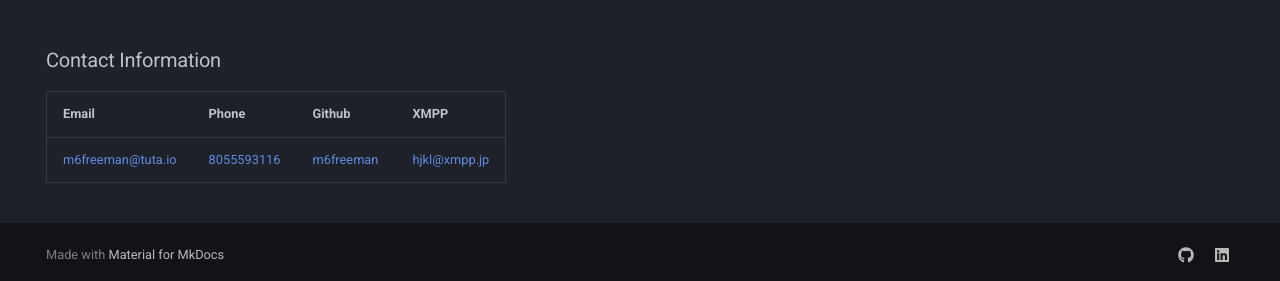
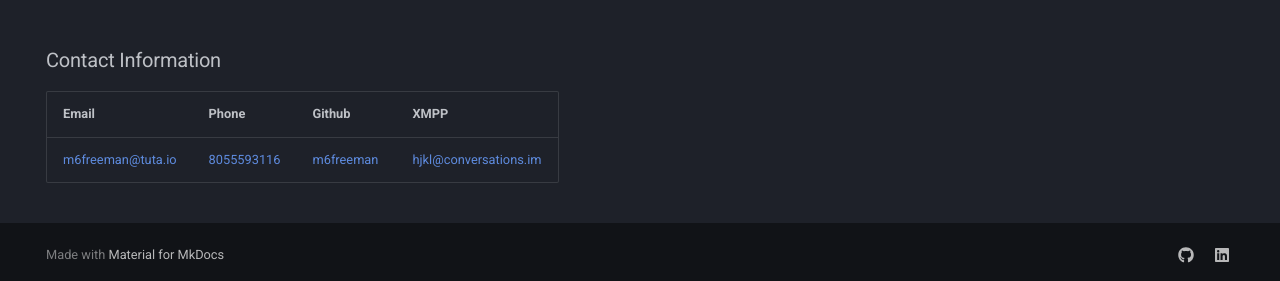
Before and after one commit to m6freeman/m6freeman.github.io, an MkDocs documentation site: the page built from docs/index.md, in a window 1280 px wide and 900 px high, scrolled down 3909 px. Shown: the part 613-894 px from the top of the window. Built offline with MkDocs 1.6.1 and Material for MkDocs 9.7.7, drawn with Linux system fonts in a browser that asks for light colours; comment, search, counter and statistics services are not loaded.

Commit message:
fix: correcting JID

```diff
--- a/docs/index.md
+++ b/docs/index.md
@@ -162,4 +162,4 @@ Strong technical background encompassing a variety of software and hardware tech
 ### Contact Information
 |Email|Phone|Github|XMPP|
 |-|-|-|-|
-|[m6freeman@tuta.io](mailto:m6freeman@tuta.io)|[8055593116](tel:+8055593116)|[m6freeman](https://github.com/m6freeman)|[hjkl@xmpp.jp](xmpp:hjkl@xmpp.jp)|
+|[m6freeman@tuta.io](mailto:m6freeman@tuta.io)|[8055593116](tel:+8055593116)|[m6freeman](https://github.com/m6freeman)|[hjkl@conversations.im](xmpp:hjkl@conversations.im)|
```
